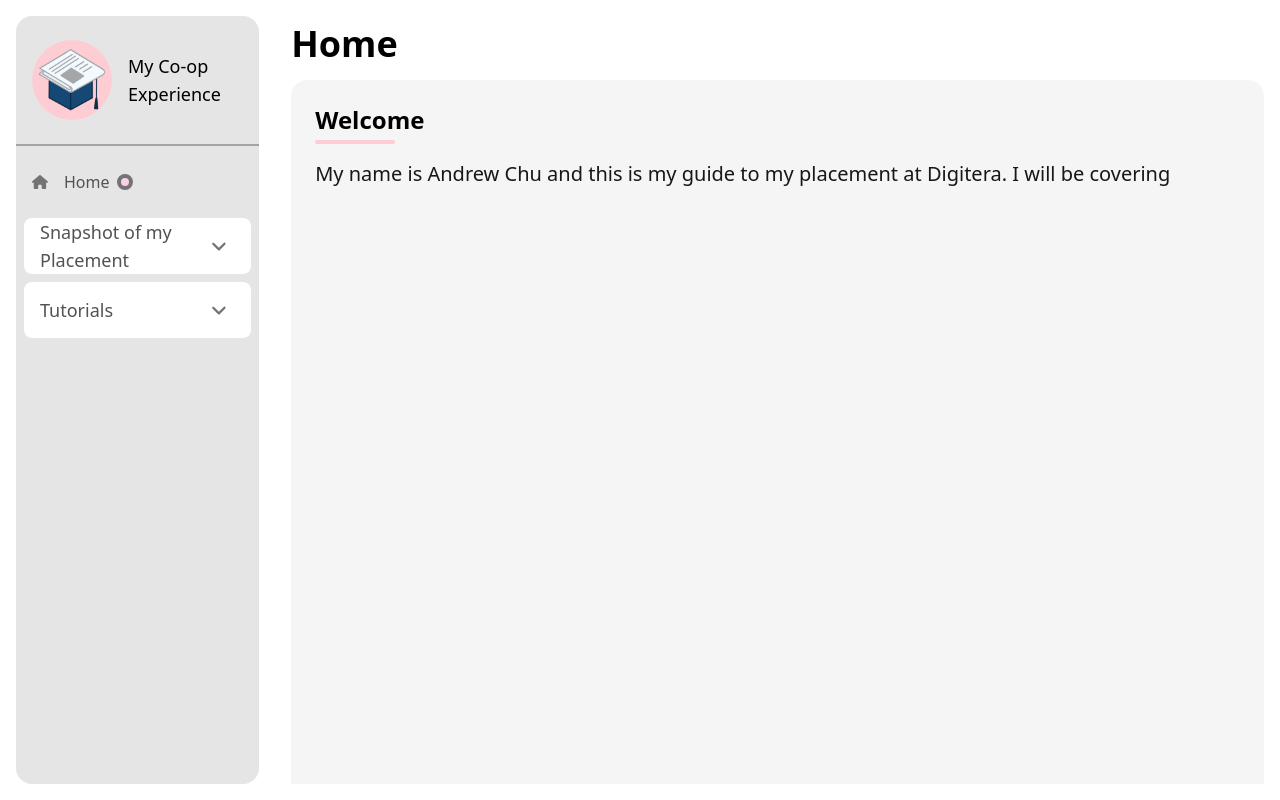
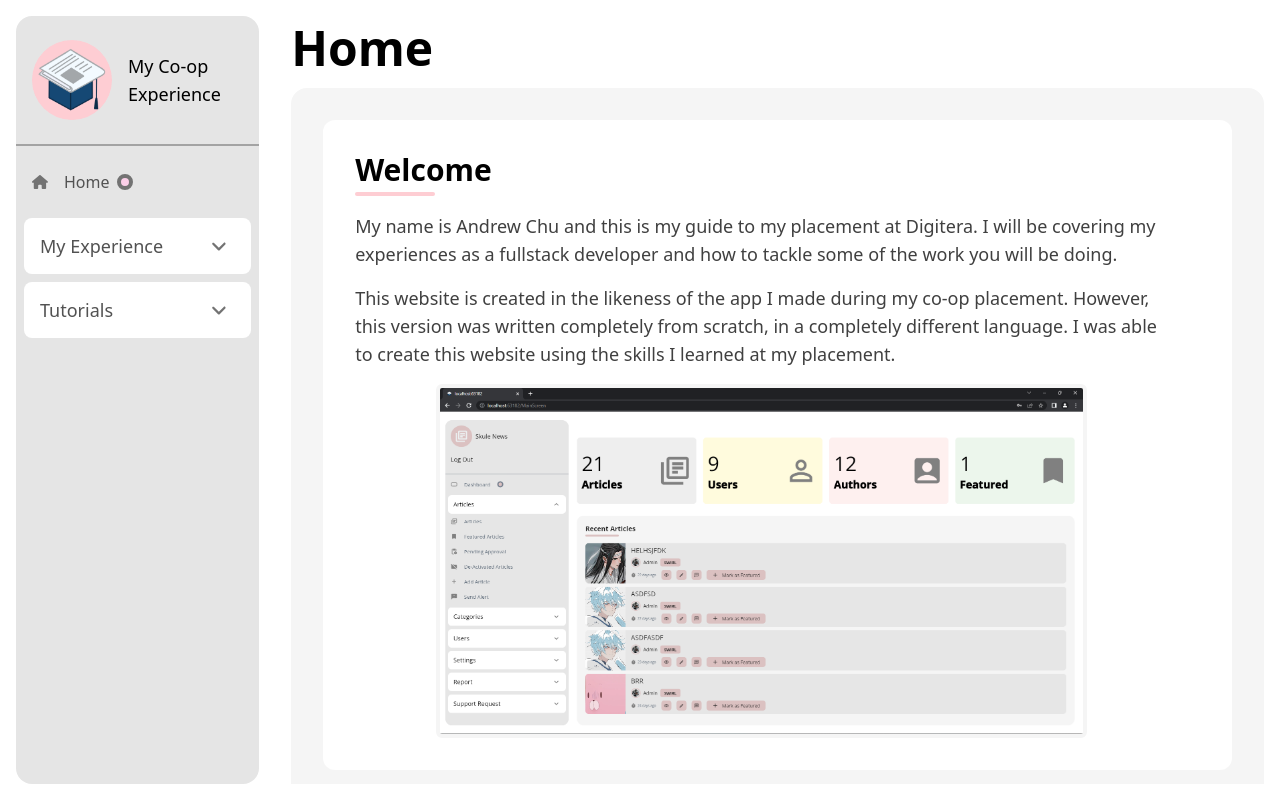
Before and after one commit to Previouslynamedjeff/digitera-coop-experience, a React (Vite) app: page / in a window 1280 px wide. Built offline with nearby package versions, Linux system fonts and the light colour scheme.

Commit message:
home page

```diff
--- a/package.json
+++ b/package.json
@@ -10,6 +10,7 @@
   },
   "dependencies": {
     "@fortawesome/fontawesome-svg-core": "^6.2.1",
+    "@fortawesome/free-brands-svg-icons": "^6.2.1",
     "@fortawesome/free-solid-svg-icons": "^6.2.1",
     "@fortawesome/react-fontawesome": "^0.2.0",
     "react": "^18.2.0",
--- a/src/components/Title.jsx
+++ b/src/components/Title.jsx
@@ -5,7 +5,7 @@ export function TitleCard(props) {
 }
 
 function Title(props) {
-    const classList = "font-semibold mb-4 " + (props.className ? props.className : "text-4xl mt-2");
+    const classList = "font-semibold mb-4 " + (props.className ? props.className : "text-5xl mt-2");
     return (
         <h1 className={classList}>{props.children}</h1>
     );
--- a/src/components/data.jsx
+++ b/src/components/data.jsx
@@ -20,5 +20,5 @@ export const snapshotGroup = {
         {href: "/creating-new-features", text: "Creating New Features", icon: <DrawerIcon icon={faCode} />, key: 9},
         {href: "/communicating-with-jordan", text: "Communicating With Jordan", icon: <DrawerIcon icon={faComment} />, key: 10},
     ],
-    header: "Snapshot of my Placement"
+    header: "My Experience"
 };
--- a/src/pages/Home.jsx
+++ b/src/pages/Home.jsx
@@ -1,5 +1,23 @@
 import { Helmet } from "react-helmet";
 import Title from "../components/Title";
+import AppScreenshot from "../assets/app-screenshot.png";
+import { FontAwesomeIcon } from "@fortawesome/react-fontawesome";
+import { faTwitter, faFacebook, faInstagram, faLinkedin } from "@fortawesome/free-brands-svg-icons";
+import { faLink } from "@fortawesome/free-solid-svg-icons";
+
+function Card(props) {
+    let classList = props.className !== undefined ? props.className : "bg-white rounded-xl p-8 pr-16 my-6 mx-2";
+    let titleClassList = "text-3xl font-semibold mb-4 " +
+        (props.title !== undefined ? "after:h-1 after:w-20 after:block after:bg-rose-200 after:rounded-full after:mt-1" : "");
+    return (
+        <div className={classList}>
+            <h1 className={titleClassList}>
+                {props.title !== undefined ? props.title : undefined}
+            </h1>
+            {props.children}
+        </div>
+    );
+}
 
 function Home() {
     return (
@@ -8,13 +26,57 @@ function Home() {
             <title>Home</title>
         </Helmet>
         <Title>Home</Title>
-        <div className="bg-neutral-100 rounded-2xl h-full p-6">
-            <h1 className="after:h-1 after:w-20 after:block after:bg-rose-200 after:rounded-full after:mt-1 text-2xl font-semibold mb-4">
-                Welcome
-            </h1>
-            <p className="text-xl text-neutral-900">
-                My name is Andrew Chu and this is my guide to my placement at Digitera. I will be covering
-            </p>
+        <div className="bg-neutral-100 rounded-2xl px-6 py-2">
+            <Card title="Welcome">
+                <p className="text-lg text-neutral-700 mb-4">
+                    My name is Andrew Chu and this is my guide to my placement at Digitera. I will be covering my experiences as a
+                    fullstack developer and how to tackle some of the work you will be doing.
+                </p>
+                <p className="text-lg text-neutral-700 mb-4">
+                    This website is created in the likeness of the app I made during my co-op placement. However, this version was written
+                    completely from scratch, in a completely different language. I was able to create this website using the skills I learned
+                    at my placement.
+                </p>
+                <img className="text-center box-border w-[80%] m-auto border-neutral-100 border-4 rounded-md" alt="Screenshot of the Skule News app" src={AppScreenshot}/>
+            </Card>
+            <Card title="About Digitera">
+                <p className="text-lg text-neutral-700 mb-4">
+                    Digitera Interactive is an agency that combines a variety of different fields and services together. They work in marketing,
+                    software development, and business. Digitera was founded by Jordan St Jacques in 2004. Some of their clients include DJs,
+                    schools, and tech companies.
+                </p>
+                <Card className="flex bg-neutral-100 p-4 rounded-xl justify-center my-6 mx-2 flex-wrap">
+                    <a href="https://digitalmarketingplus.com/" target="_blank">
+                        <Card className="bg-rose-100 flex text-4xl py-8 px-12 m-2 rounded-xl hover:brightness-90 transition-all">
+                            <FontAwesomeIcon icon={faLink} />
+                        </Card>
+                    </a>
+                    <a href="https://www.linkedin.com/company/digiteraagency/" target="_blank">
+                        <Card className="bg-rose-100 flex text-4xl py-8 px-12 m-2 rounded-xl hover:brightness-90 transition-all">
+                        <FontAwesomeIcon icon={faLinkedin} />
+                        </Card>
+                    </a>
+                    <a href="https://www.facebook.com/digitalmarketingpluscom/" target="_blank">
+                        <Card className="bg-rose-100 flex text-4xl py-8 px-12 m-2 rounded-xl hover:brightness-90 transition-all">
+                        <FontAwesomeIcon icon={faFacebook} />
+                        </Card>
+                    </a>
+                    <a href="https://twitter.com/digitera_agency" target="_blank">
+                        <Card className="bg-rose-100 flex text-4xl py-8 px-12 m-2 rounded-xl hover:brightness-90 transition-all">
+                            <FontAwesomeIcon icon={faTwitter} />
+                        </Card>
+                    </a>
+                    <a href="https://www.instagram.com/digitera.agency/" target="_blank">
+                        <Card className="bg-rose-100 flex text-4xl py-8 px-12 m-2 rounded-xl hover:brightness-90 transition-all">
+                        <FontAwesomeIcon icon={faInstagram} />
+                        </Card>
+                    </a>
+                </Card>
+                <p className="text-lg text-neutral-700 mb-4">
+                    There are multiple types of technology placements available at Digitera. Some of the positions available are fullstack developer (me),
+                    mobile developer, and graphic designer.
+                </p>
+            </Card>
         </div>
     </>
     );
```
Also changed, not shown: src/assets/app-screenshot.png (added), 1 other file (tests, documents, lock files or other folders).
